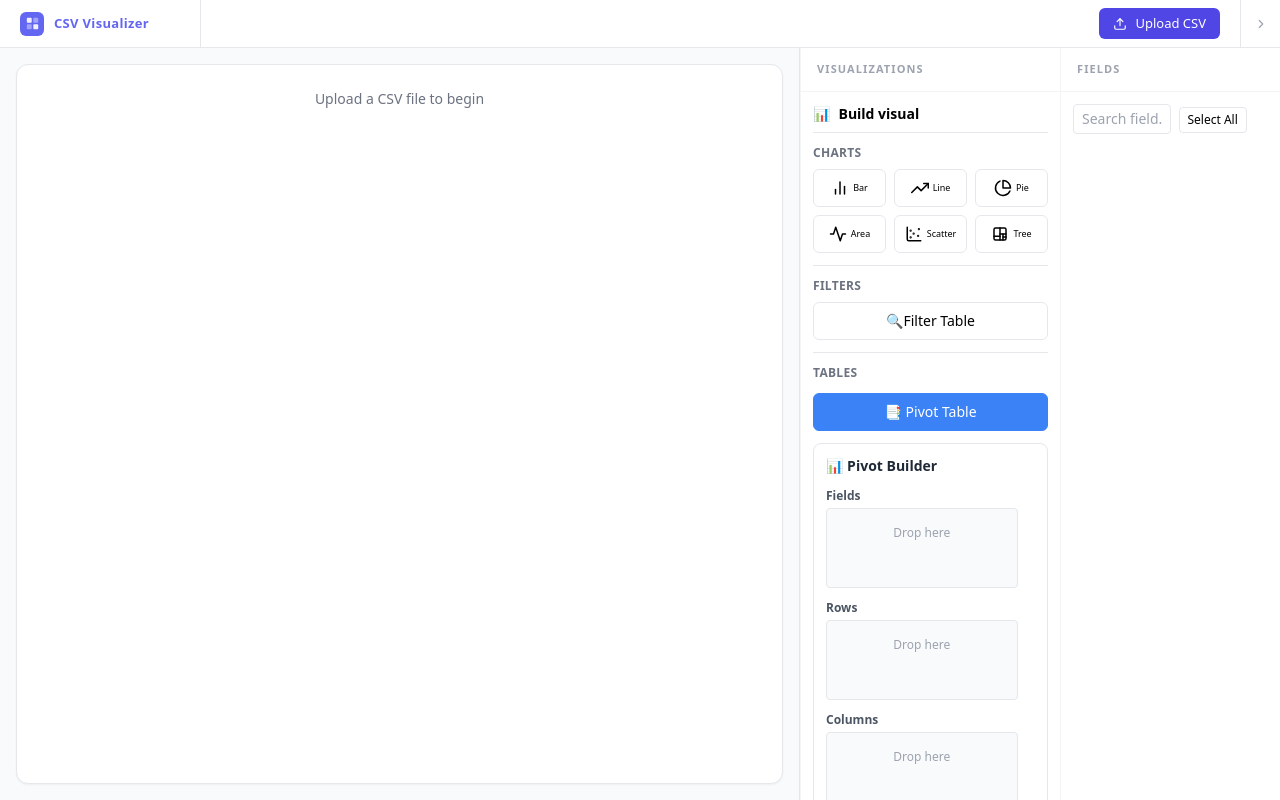
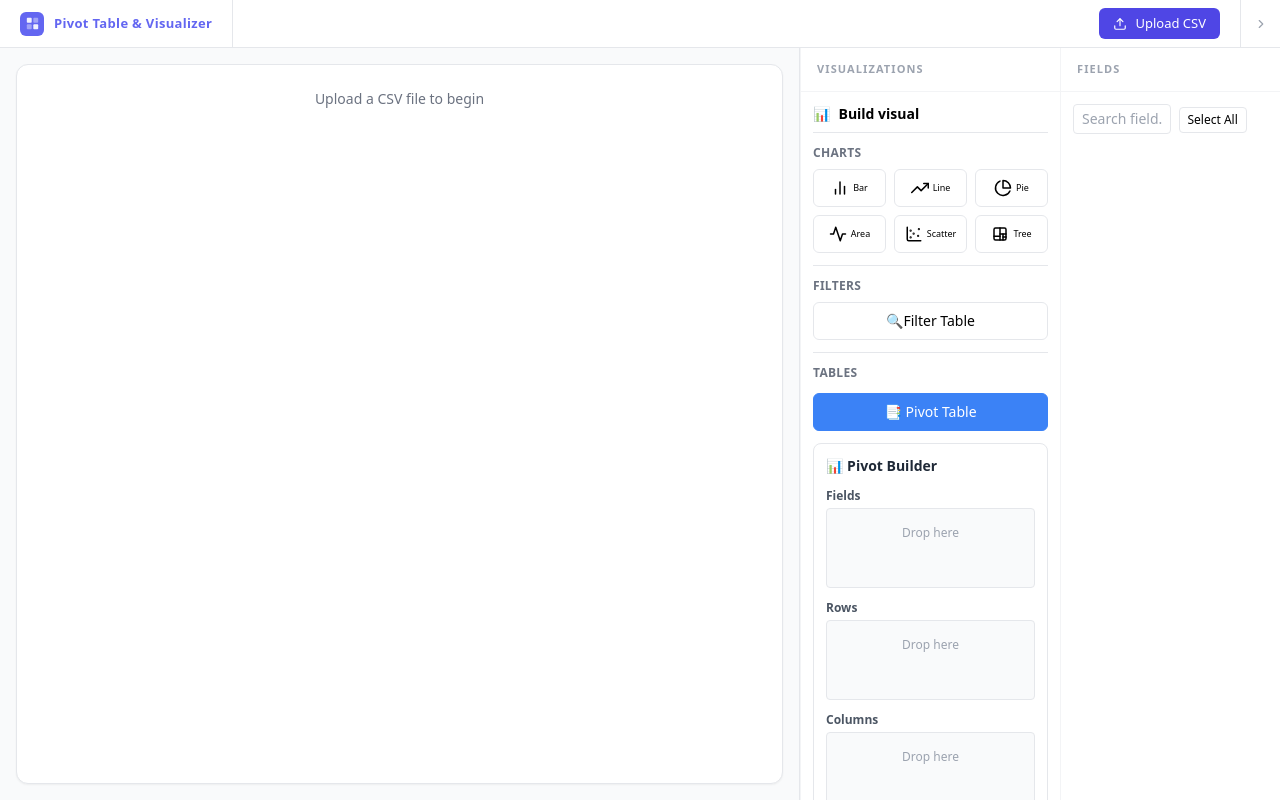
Before and after one commit to navajitjagan106/CSV_Parser_Visualizer, a React (Create React App) app: page / in a window 1280 px wide. Both pictures are taken after a click on the element "📑 Pivot Table". Built offline with nearby package versions, Linux system fonts and the light colour scheme.

Commit message:
Main Changes

```diff
--- a/src/App.tsx
+++ b/src/App.tsx
@@ -54,7 +54,7 @@ export default function App() {
               <rect x="9" y="9" width="6" height="6" rx="1" fill="white" opacity="0.9"/>
             </svg>
           </div>
-          <span className="text-[13px] font-semibold text-indigo-500 tracking-wide">CSV Visualizer</span>
+          <span className="text-[13px] font-semibold text-indigo-500 tracking-wide">Pivot Table & Visualizer</span>
         </div>
 
         {/* Divider */}
--- a/src/components/Controls/PivotControls.tsx
+++ b/src/components/Controls/PivotControls.tsx
@@ -1,141 +1,131 @@
 import { useMemo } from "react";
 import { useDispatch, useSelector } from "react-redux";
 import { RootState } from "../../store/store";
-import { setPivot, clearPivot } from "../../store/layoutSlice";
-import { Aggregation } from "../../store/layoutSlice";
-
-import {
-  DragDropContext,
-  Droppable,
-  Draggable,
-  DropResult
-} from "@hello-pangea/dnd";
+import { setPivot, clearPivot, Aggregation } from "../../store/layoutSlice";
+import { DragDropContext, Droppable, Draggable, DropResult } from "@hello-pangea/dnd";
 
 type Area = "fields" | "row" | "column" | "value";
 
+const COLOR_MAP = {
+    fields: "bg-gray-100 text-gray-700",
+    row:    "bg-blue-100 text-blue-700",
+    column: "bg-green-100 text-green-700",
+    value:  "bg-purple-100 text-purple-700",
+} as const;
+
+const AGG_OPTIONS: { value: Aggregation; label: string }[] = [
+    { value: "sum",           label: "Sum" },
+    { value: "avg",           label: "Average" },
+    { value: "min",           label: "Min" },
+    { value: "max",           label: "Max" },
+    { value: "count",         label: "Count" },
+    { value: "countDistinct", label: "Count Distinct" },
+    { value: "median",        label: "Median" },
+    { value: "stddev",        label: "Std Deviation" },
+    { value: "percentage",    label: "Percentage" },
+];
+
+const ZONES: { id: Area; title: string }[] = [
+    { id: "fields", title: "Fields" },
+    { id: "row",    title: "Rows" },
+    { id: "column", title: "Columns" },
+    { id: "value",  title: "Values" },
+];
+
+function DropZone({ id, title, items }: { id: Area; title: string; items: string[] }) {
+    return (
+        <div>
+            <p className="text-xs font-semibold text-gray-600 mb-1">{title}</p>
+            <Droppable droppableId={id}>
+                {(provided, snapshot) => (
+                    <div
+                        ref={provided.innerRef}
+                        {...provided.droppableProps}
+                        className={`border rounded min-h-[80px] p-2 space-y-1 ${snapshot.isDraggingOver ? "bg-blue-50" : "bg-gray-50"}`}
+                    >
+                        {items.map((c, i) => (
+                            <Draggable key={c} draggableId={`${id}-${c}`} index={i}>
+                                {(prov) => (
+                                    <div
+                                        ref={prov.innerRef}
+                                        {...prov.draggableProps}
+                                        {...prov.dragHandleProps}
+                                        className={`px-2 py-1 rounded cursor-move text-[10px] font-medium ${COLOR_MAP[id]}`}
+                                    >
+                                        {c}
+                                    </div>
+                                )}
+                            </Draggable>
+                        ))}
+                        {provided.placeholder}
+                        {!items.length && <p className="text-gray-400 text-xs text-center py-2">Drop here</p>}
+                    </div>
+                )}
+            </Droppable>
+        </div>
+    );
+}
+
 export default function PivotControls() {
     const dispatch = useDispatch();
+    const selected = useSelector((s: RootState) => s.layout.columns);
+    const pivot    = useSelector((s: RootState) => s.layout.pivot);
+    const allcol   = useSelector((s: RootState) => s.data.columns);
 
-  const selected = useSelector((s: RootState) => s.layout.columns);
-  const pivot = useSelector((s: RootState) => s.layout.pivot);
-  const allcol = useSelector((s: RootState) => s.data.columns);
-
-  const columns = useMemo(() => {
-    if (!selected.length) return [];
-    return allcol.filter(c => selected.includes(c));
-  }, [selected, allcol]);
-
-  /* All available fields */
-  const fieldItems = columns.filter(
-    c =>
-      !pivot.row.includes(c) &&
-      !pivot.column.includes(c) &&
-      !pivot.value.includes(c)
+    const columns = useMemo(
+        () => allcol.filter(c => selected.includes(c)),
+        [selected, allcol]
     );
 
-  /* Handle Drag End */
-  const onDragEnd = (result: DropResult) => {
-    const { source, destination } = result;
+    const fieldItems = columns.filter(
+        c => !pivot.row.includes(c) && !pivot.column.includes(c) && !pivot.value.includes(c)
+    );
 
-    if (!destination) return;
-
-    if (source.droppableId === destination.droppableId && source.index === destination.index) {
-      return;
-    }
-
-    const lists: Record<Area, string[]> = {
-      fields: [...fieldItems],
-      row: [...pivot.row],
-      column: [...pivot.column],
-      value: [...pivot.value]
+    const zoneItems: Record<Area, string[]> = {
+        fields: fieldItems,
+        row:    pivot.row,
+        column: pivot.column,
+        value:  pivot.value,
     };
 
-    const src = source.droppableId as Area;
-    const dest = destination.droppableId as Area;
+    const onDragEnd = ({ source, destination }: DropResult) => {
+        if (!destination) return;
+        if (source.droppableId === destination.droppableId && source.index === destination.index) return;
 
-    const [moved] = lists[src].splice(source.index, 1);
-    lists[dest].splice(destination.index, 0, moved);
+        const lists = Object.fromEntries(
+            Object.entries(zoneItems).map(([k, v]) => [k, [...v]])
+        ) as Record<Area, string[]>;
 
-    dispatch(
-      setPivot({
-        row: lists.row,
-        column: lists.column,
-        value: lists.value
-      })
-    );
+        const [moved] = lists[source.droppableId as Area].splice(source.index, 1);
+        lists[destination.droppableId as Area].splice(destination.index, 0, moved);
+
+        dispatch(setPivot({ row: lists.row, column: lists.column, value: lists.value }));
     };
 
     return (
         <div className="bg-white border rounded-lg shadow-sm p-3 space-y-3 text-sm">
-
-      <h3 className="font-semibold text-gray-800">
-        📊 Pivot Builder
-      </h3>
+            <h3 className="font-semibold text-gray-800">📊 Pivot Builder</h3>
 
             <DragDropContext onDragEnd={onDragEnd}>
-
-        <div className="grid size-11/12 grid-cols-1 gap-3">
-
-          <DropZone
-            id="fields"
-            title="Fields"
-            items={fieldItems}
-            color="gray"
-          />
-
-          <DropZone
-            id="row"
-            title="Rows"
-            items={pivot.row}
-            color="blue"
-          />
-
-          <DropZone
-            id="column"
-            title="Columns"
-            items={pivot.column}
-            color="green"
-          />
-
-          <DropZone
-            id="value"
-            title="Values"
-            items={pivot.value}
-            color="purple"
-          />
-
+                <div className="space-y-3">
+                    {ZONES.map(({ id, title }) => (
+                        <DropZone key={id} id={id} title={title} items={zoneItems[id]} />
+                    ))}
                 </div>
-
             </DragDropContext>
 
-      {/* Aggregation */}
             <div>
-        <label className="block text-xs text-gray-500 mb-1">
-          Aggregation
-        </label>
-
+                <label className="block text-xs text-gray-500 mb-1">Aggregation</label>
                 <select
                     value={pivot.agg}
-          onChange={(e) =>
-            dispatch(
-              setPivot({ ...pivot, agg: e.target.value as Aggregation })
-            )
-          }
+                    onChange={e => dispatch(setPivot({ ...pivot, agg: e.target.value as Aggregation }))}
                     className="w-full border rounded px-2 py-1"
                 >
-          <option value="sum">Sum</option>
-          <option value="avg">Average</option>
-          <option value="min">Min</option>
-          <option value="max">Max</option>
-          <option value="count">Count</option>
-          <option value="countDistinct">Count Distinct</option>
-          <option value="median">Median</option>
-          <option value="stddev">Std Deviation</option>
-          <option value="percentage">Percentage</option>
+                    {AGG_OPTIONS.map(({ value, label }) => (
+                        <option key={value} value={value}>{label}</option>
+                    ))}
                 </select>
             </div>
-
-
 
             <button
                 onClick={() => dispatch(clearPivot())}
@@ -143,77 +133,6 @@ export default function PivotControls() {
             >
                 Close Pivot
             </button>
-
         </div>
     );
 }
-
-function DropZone({
-  id,
-  title,
-  items,
-  color
-}: {
-  id: Area;
-  title: string;
-  items: string[];
-  color: "gray" | "blue" | "green" | "purple";
-}) {
-  const colorMap = {
-    gray: "bg-gray-100 text-gray-700",
-    blue: "bg-blue-100 text-blue-700",
-    green: "bg-green-100 text-green-700",
-    purple: "bg-purple-100 text-purple-700"
-  };
-
-  return (
-    <div>
-
-      <div className="text-xs font-semibold text-gray-600 mb-1">
-        {title}
-      </div>
-
-      <Droppable droppableId={id}>
-        {(provided, snapshot) => (
-          <div
-            ref={provided.innerRef}
-            {...provided.droppableProps}
-            className={`border rounded min-h-[80px] p-2 space-y-1
-              ${snapshot.isDraggingOver ? "bg-blue-50" : "bg-gray-50"}`}
-          >
-
-            {items.map((c, i) => (
-              <Draggable
-                draggableId={`${id}-${c}`}
-                index={i}
-                key={c}
-              >
-                {(prov) => (
-                  <div
-                    ref={prov.innerRef}
-                    {...prov.draggableProps}
-                    {...prov.dragHandleProps}
-                    className={`px-2 py-1 rounded cursor-move text-[10px] font-medium
-                      ${colorMap[color]}`}
-                  >
-                    {c}
-                  </div>
-                )}
-              </Draggable>
-            ))}
-
-            {provided.placeholder}
-
-            {!items.length && (
-              <div className="text-gray-400 text-xs text-center py-2">
-                Drop here
-              </div>
-            )}
-
-          </div>
-        )}
-      </Droppable>
-
-    </div>
-  );
-}
--- a/src/components/MainTable.tsx
+++ b/src/components/MainTable.tsx
@@ -86,11 +86,11 @@ export default function MainTable() {
     const colHeaders = useMemo(() => {
         if (!isPivotReady) return [];
         return buildColHeaders(
-            [...pivot.row, ...pivotDataCols],
+            colTree,
             pivot.row as string[],
             collapsedCols
         );
-    }, [pivotDataCols, pivot.row, isPivotReady, collapsedCols]);
+    }, [colTree, pivot.row, isPivotReady, collapsedCols]);
 
     const hierarchyRows = useMemo(() => {
         if (!flatPivotRows) return null;
@@ -175,12 +175,12 @@ export default function MainTable() {
     };
 
     const visibleRowKeys = useMemo(() => {
-        if (!hasHierarchy) return pivot.row;
-        const isCollapsedMode = Array.from(collapsedRows).length > 0;
-
-        return isCollapsedMode ? [pivot.row[0]] : pivot.row;
-
-    }, [collapsedRows, pivot.row, hasHierarchy]);
+        if (!hasHierarchy || !hierarchyRows) return pivot.row;
+        const anyExpanded = hierarchyRows.some(
+            row => row._hasChildren && !collapsedRows.has(row._path)
+        );
+        return anyExpanded ? pivot.row : [pivot.row[0]];
+    }, [hasHierarchy, hierarchyRows, collapsedRows, pivot.row]);
 
     const displayColumns = useMemo((): string[] => {
         if (!isPivotReady) return finalColumns as string[];
@@ -195,7 +195,6 @@ export default function MainTable() {
         const baseRows = hierarchyRows ?? finalRows;
         if (!baseRows.length) return baseRows;
         const collapsedBase = applyColCollapse(baseRows, collapsedGroupMap);
-        console.log("grandTotal row after collapse:", collapsedBase[0]);
 
         if (!hasHierarchy) {
             const totalRow: Record<string, any> = {
@@ -209,7 +208,7 @@ export default function MainTable() {
 
                 Object.keys(row).forEach(col => {
                     if (pivot.row.includes(col)) return;
-                    if (col.startsWith('_')) return; // skip metadata
+                    if (col.startsWith('_')) return;
                     if (col === 'Total') return;
                     const val = Number(row[col]);
                     if (!isNaN(val) && val !== 0) {
@@ -233,7 +232,7 @@ export default function MainTable() {
 
         return collapsedBase;
 
-    }, [finalRows, hierarchyRows,  collapsedGroupMap, isPivotReady, hasHierarchy, pivot.row]);
+    }, [finalRows, hierarchyRows, collapsedGroupMap, isPivotReady, hasHierarchy, pivot.row]);
 
     const displayRows = isPivotReady ? rowsWithTotals : finalRows;
 
@@ -348,7 +347,7 @@ export default function MainTable() {
                                         ↔ Collapse rows
                                     </PivotBtn>
                                 </>}
-                                {colHeaders.length > 0 && <>
+                                {pivot.column.length > 1 && canonicalDataCols.some(c => c.includes(' | ')) && <>
                                     <PivotBtn onClick={() => setCollapsedCols(new Set())}>↕ Expand cols</PivotBtn>
                                     <PivotBtn onClick={() => setCollapsedCols(new Set(buildColTree(canonicalDataCols).map(n => n.path)))}>
                                         ↔ Collapse cols
@@ -359,7 +358,21 @@ export default function MainTable() {
                     )}
 
                     <div className="flex items-center justify-between px-3 py-2 border-t bg-gray-50 text-sm">
-                        <div>Page {page} of {totalPages} ({filteredRows.length} rows)</div>
+                        <div className="flex items-center gap-2">
+                            <span>Page</span>
+                            <input
+                                type="number"
+                                min={1}
+                                max={totalPages}
+                                value={page}
+                                onChange={e => {
+                                    const val = Number(e.target.value);
+                                    if (val >= 1 && val <= totalPages) setPage(val);
+                                }}
+                                className="w-12 border rounded px-1 py-0.5 text-center text-sm focus:outline-none focus:ring-1 focus:ring-blue-400"
+                            />
+                            <span>of {totalPages} ({filteredRows.length} rows)</span>
+                        </div>
                         <div className="flex items-center gap-2">
                             <button disabled={page === 1} onClick={() => setPage(p => p - 1)} className="px-2 py-1 border rounded disabled:opacity-50">◀ Prev</button>
                             <button disabled={page === totalPages} onClick={() => setPage(p => p + 1)} className="px-2 py-1 border rounded disabled:opacity-50">Next ▶</button>
--- a/src/utils/flatPivot.ts
+++ b/src/utils/flatPivot.ts
@@ -13,6 +13,7 @@ export function buildFlatPivot(rows: Record<string, any>[], rowKeys: string[], d
     const emittedPaths = new Set<string>();
     const aggCache = new Map<string, Record<string, number>>();
 
+
     rows.forEach(row => {
         const pathParts: string[] = [];
         rowKeys.forEach(key => {
@@ -20,6 +21,8 @@ export function buildFlatPivot(rows: Record<string, any>[], rowKeys: string[], d
             const path = pathParts.join("|");
             let agg = aggCache.get(path);
             if (!agg) { agg = {}; aggCache.set(path, agg); }
+
+
             dataCols.forEach(col => {
                 const num = Number(row[col]);
                 if (!isNaN(num)) agg![col] = (agg![col] ?? 0) + num;
@@ -66,31 +69,25 @@ export function buildFlatPivot(rows: Record<string, any>[], rowKeys: string[], d
             }
 
             // Fill data columns
-            if (isCollapsed) {
+            if (isLeaf) {
+                let rowTotal = 0;
+                dataCols.forEach(col => {
+                    const v = row[col];
+                    flat[col] = v;
+                    const n = Number(v);
+                    if (!isNaN(n)) rowTotal += n;
+                });
+                flat["Total"] = rowTotal || "";
+            } else {
                 const agg = aggCache.get(path) ?? {};
+                let rowTotal = 0;
                 dataCols.forEach(col => {
-                    flat[col] = agg[col] !== undefined ? agg[col] : "";
+                    const v = agg[col] !== undefined ? agg[col] : "";
+                    flat[col] = v;
+                    const n = Number(v);
+                    if (!isNaN(n)) rowTotal += n;
                 });
-                flat["Total"] = dataCols.reduce((sum, col) => {
-                    const v = Number(flat[col]);
-                    return sum + (isNaN(v) ? 0 : v);
-                }, 0) || "";
-            } else if (isLeaf) {
-                dataCols.forEach(col => { flat[col] = row[col]; });
-                flat["Total"] = dataCols.reduce((sum, col) => {
-                    const v = Number(row[col]);
-                    return sum + (isNaN(v) ? 0 : v);
-                }, 0) || "";
-            }
-            else if (showSubtotals) {
-                const agg = aggCache.get(path) ?? {}
-                dataCols.forEach(col => {
-                    flat[col] = agg[col] !== undefined ? agg[col] : ""
-                })
-                flat["Total"] = dataCols.reduce((sum, col) => {
-                    const v = Number(flat[col]);
-                    return sum + (isNaN(v) ? 0 : v);
-                }, 0) || "";
+                flat["Total"] = rowTotal || "";
             }
 
 
@@ -113,7 +110,8 @@ export function buildFlatPivot(rows: Record<string, any>[], rowKeys: string[], d
     });
 
     // sum all depth-0 paths from aggCache
-    const topLevelPaths = Array.from(emittedPaths).filter(p => !p.includes("|")); dataCols.forEach(col => {
+    const topLevelPaths = Array.from(emittedPaths).filter(p => !p.includes("|"));
+    dataCols.forEach(col => {
         const total = topLevelPaths.reduce((sum, path) => {
             return sum + (aggCache.get(path)?.[col] ?? 0);
         }, 0);
--- a/src/utils/pivotData.ts
+++ b/src/utils/pivotData.ts
@@ -27,18 +27,22 @@ function aggregate(values: number[], agg: Agg): number {
         case "percentage":
         default: return values.reduce((a, b) => a + b, 0);
     }
-}
-export function pivotData(
+} export type PivotRawMap = {
+    map: Record<string, Record<string, Record<string, { nums: number[]; texts: string[] }>>>;
+    rawMap: Record<string, Record<string, Record<string, any[]>>>;
+    allColNames: Set<string>;
+    rowKey: string[];
+    valueKey: string[];
+};
+
+export function buildPivotRaw(
     rows: PivotRow[],
     rowKey: string[],
     colKey: string[],
     valueKey: string[],
-    agg: Agg,
-) {
-    const isPct = agg === 'percentage';
+): PivotRawMap {
     const map: Record<string, Record<string, Record<string, { nums: number[]; texts: string[] }>>> = {};
     const rawMap: Record<string, Record<string, Record<string, any[]>>> = {};
-
 
     rows.forEach((r) => {
         const rowVal = rowKey.map(rk => String(r[rk] ?? '')).join(' | ');
@@ -50,62 +54,49 @@ export function pivotData(
         if (!rawMap[rowVal][colVal]) rawMap[rowVal][colVal] = {};
 
         valueKey.forEach(vk => {
-
-            if (!map[rowVal][colVal][vk]) {
-                map[rowVal][colVal][vk] = { nums: [], texts: [] };
-            }
+            if (!map[rowVal][colVal][vk]) map[rowVal][colVal][vk] = { nums: [], texts: [] };
+            if (!rawMap[rowVal][colVal][vk]) rawMap[rowVal][colVal][vk] = [];
 
             const raw = r[vk];
             const str = String(raw ?? '').trim();
             const num = Number(str.replace(/,/g, ''));
 
-            if (!isNaN(num) && str !== '') {
-                map[rowVal][colVal][vk].nums.push(num);
-            } else if (str !== '') {
-                map[rowVal][colVal][vk].texts.push(str);
-            }
-
-            if (!rawMap[rowVal][colVal][vk]) {
-                rawMap[rowVal][colVal][vk] = [];
-            }
+            if (!isNaN(num) && str !== '') map[rowVal][colVal][vk].nums.push(num);
+            else if (str !== '') map[rowVal][colVal][vk].texts.push(str);
 
             rawMap[rowVal][colVal][vk].push(raw);
-
         });
-
     });
 
-
-    // Collect all possible colNames first
     const allColNames = new Set<string>();
     Object.values(map).forEach(cols => {
         Object.keys(cols).forEach(col => {
             valueKey.forEach(vk => {
-                const colName = valueKey.length > 1 ? `${col}_${vk}` : col;
-                allColNames.add(colName);
+                allColNames.add(valueKey.length > 1 ? `${col}_${vk}` : col);
             });
         });
     });
 
-    // Single loop - initialize all cols then fill in values
+    return { map, rawMap, allColNames, rowKey, valueKey };
+}
+
+export function applyAgg(raw: PivotRawMap, agg: Agg): PivotRow[] {
+    const { map, rawMap, allColNames, rowKey, valueKey } = raw;
+    const isPct = agg === 'percentage';
+
     const rawResult: PivotRow[] = [];
     Object.entries(map).forEach(([row, cols]) => {
         const obj: PivotRow = {};
         const rowParts = row.split(' | ');
         rowKey.forEach((rk, i) => { obj[rk] = rowParts[i] ?? ''; });
-
-        // Initialize all columns to empty
         allColNames.forEach(colName => { obj[colName] = ''; });
 
-        // Fill  actual values
         Object.entries(cols).forEach(([col, values]) => {
             valueKey.forEach(vk => {
                 const colName = valueKey.length > 1 ? `${col}_${vk}` : col;
                 if (agg === 'countDistinct') {
                     const rawVals = rawMap[row]?.[col]?.[vk] || [];
-                    obj[colName] = new Set(
-                        rawVals.filter(v => v !== null && v !== undefined && v !== '')
-                    ).size;
+                    obj[colName] = new Set(rawVals.filter(v => v !== null && v !== undefined && v !== '')).size;
                 } else {
                     const cell = values[vk];
                     if (!cell) { obj[colName] = ''; }
@@ -120,30 +111,18 @@ export function pivotData(
 
     if (!isPct) return rawResult;
 
-    const allCols = rawResult.length
-        ? Object.keys(rawResult[0]).filter(k => !rowKey.includes(k))
-        : [];
-
+    const allCols = rawResult.length ? Object.keys(rawResult[0]).filter(k => !rowKey.includes(k)) : [];
     const grandTotals: Record<string, number> = {};
-
     allCols.forEach(col => {
-        grandTotals[col] = rawResult.reduce(
-            (sum, row) => sum + (Number(row[col]) || 0),
-            0
-        );
+        grandTotals[col] = rawResult.reduce((sum, row) => sum + (Number(row[col]) || 0), 0);
     });
 
     return rawResult.map(row => {
-        const newRow: PivotRow = { ...row };
-
+        const newRow = { ...row };
         allCols.forEach(col => {
             const val = Number(row[col]) || 0;
-
-            newRow[col] = grandTotals[col]
-                ? +((val / grandTotals[col]) * 100).toFixed(2)
-                : 0;
+            newRow[col] = grandTotals[col] ? +((val / grandTotals[col]) * 100).toFixed(2) : 0;
         });
-
         return newRow;
     });
 }
--- a/src/utils/useTableData.ts
+++ b/src/utils/useTableData.ts
@@ -1,7 +1,7 @@
 import { useMemo } from 'react'
 import { useSelector } from 'react-redux';
 import { RootState } from '../store/store';
-import { pivotData } from './pivotData';
+import { buildPivotRaw, applyAgg } from './pivotData';
 import { groupDataAll } from './groupDataAll';
 import { buildFlatPivot } from './flatPivot';
 
@@ -72,16 +72,18 @@ export function useTableData() {
         return selected.filter((c: string) => allcol.includes(c));
     }, [data, selected, allcol]);
 
+    const row = pivot.row, col = pivot.column, value = pivot.value;
+    const pivotRaw = useMemo(() => {
+        if (!pivot.enabled) return null;
+        //const { row, column, value } = pivot;
+        if (!row.length || !col.length || !value.length) return null;
+        return buildPivotRaw(filteredBaseData, row, col, value);
+    }, [filteredBaseData, pivot.enabled,row, col, value]);
+
     const pivotResult = useMemo(() => {
-        if (!pivot.enabled) return null;
-        const { row, column, value, agg } = pivot;
-        if (!row.length || !column.length || !value.length) return null;
-        if (!row.every((r: string) => selected.includes(r))) return null;
-        if (!column.every((c: string) => selected.includes(c))) return null;
-        if (!value.every((v: string) => selected.includes(v))) return null;
-
-        return pivotData(filteredBaseData, row, column, value, agg);
-    }, [filteredBaseData, pivot, selected]);
+        if (!pivotRaw) return null;
+        return applyAgg(pivotRaw, pivot.agg);
+    }, [pivotRaw, pivot.agg]);
 
     const allChartData = useMemo(() => {
         if (!chart.x || !chart.y) return null;
@@ -140,9 +142,9 @@ export function useTableData() {
             return 0;
         });
         return (collapsed: Set<string>) =>
-            buildFlatPivot(sorted, pivot.row,pivotDataCols.filter(c => !pivot.row.includes(c) && c !== 'Total'), // ← filter here
+            buildFlatPivot(sorted, pivot.row, pivotDataCols.filter(c => !pivot.row.includes(c) && c !== 'Total'), // ← filter here
 
-                collapsed,true);
+                collapsed, true);
     }, [pivotResult, pivot.row, pivotDataCols]);
 
     return { data, columns, finalColumns, finalRows, allChartData, chart, pivot, flatPivotRows, pivotDataCols };
```
Also changed, not shown: src/components/TableComponents/TableGrid.tsx (+21 -13 lines), src/utils/buildColHeaders.ts (+3 -14 lines). Lines whose indentation alone changed are shown as unchanged.
